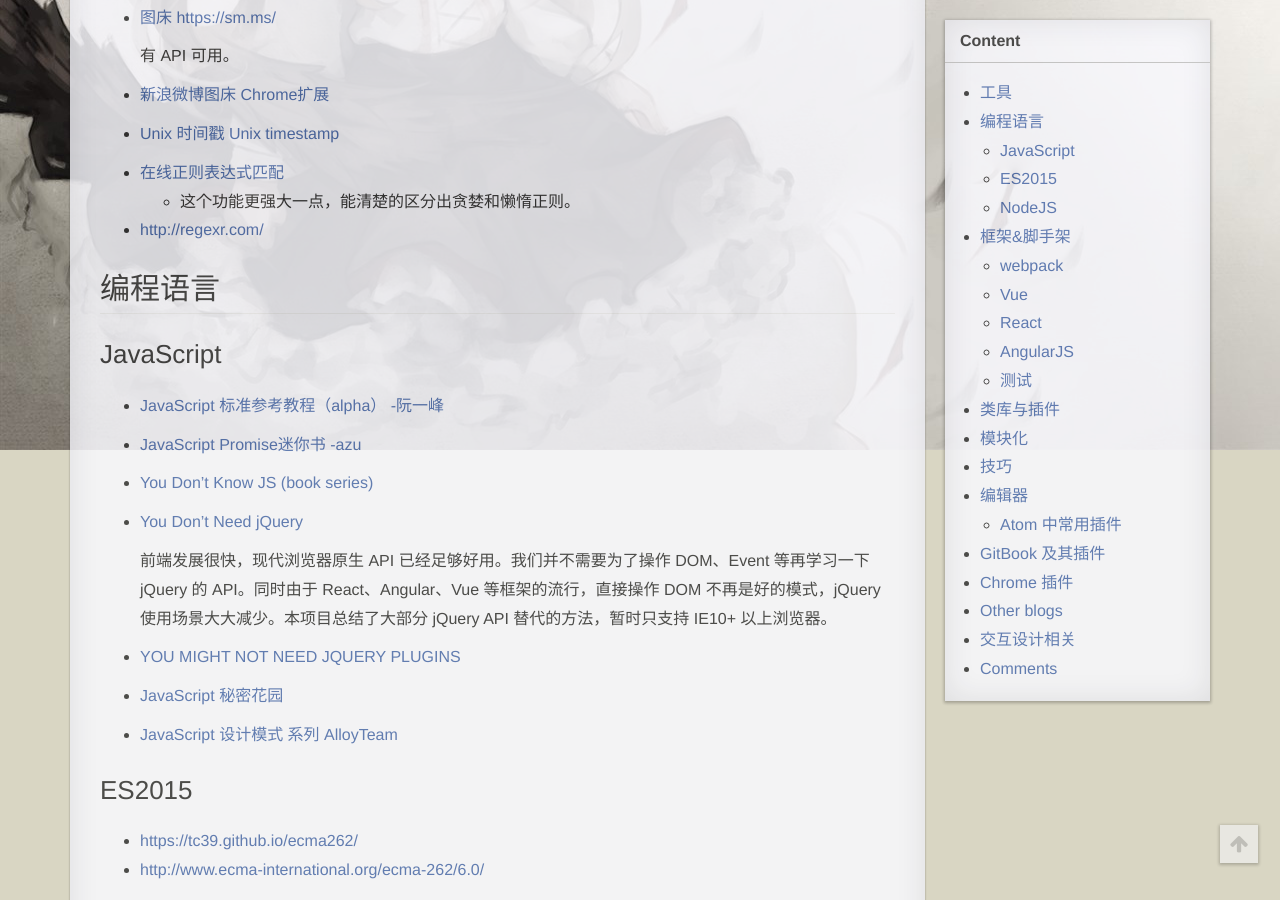
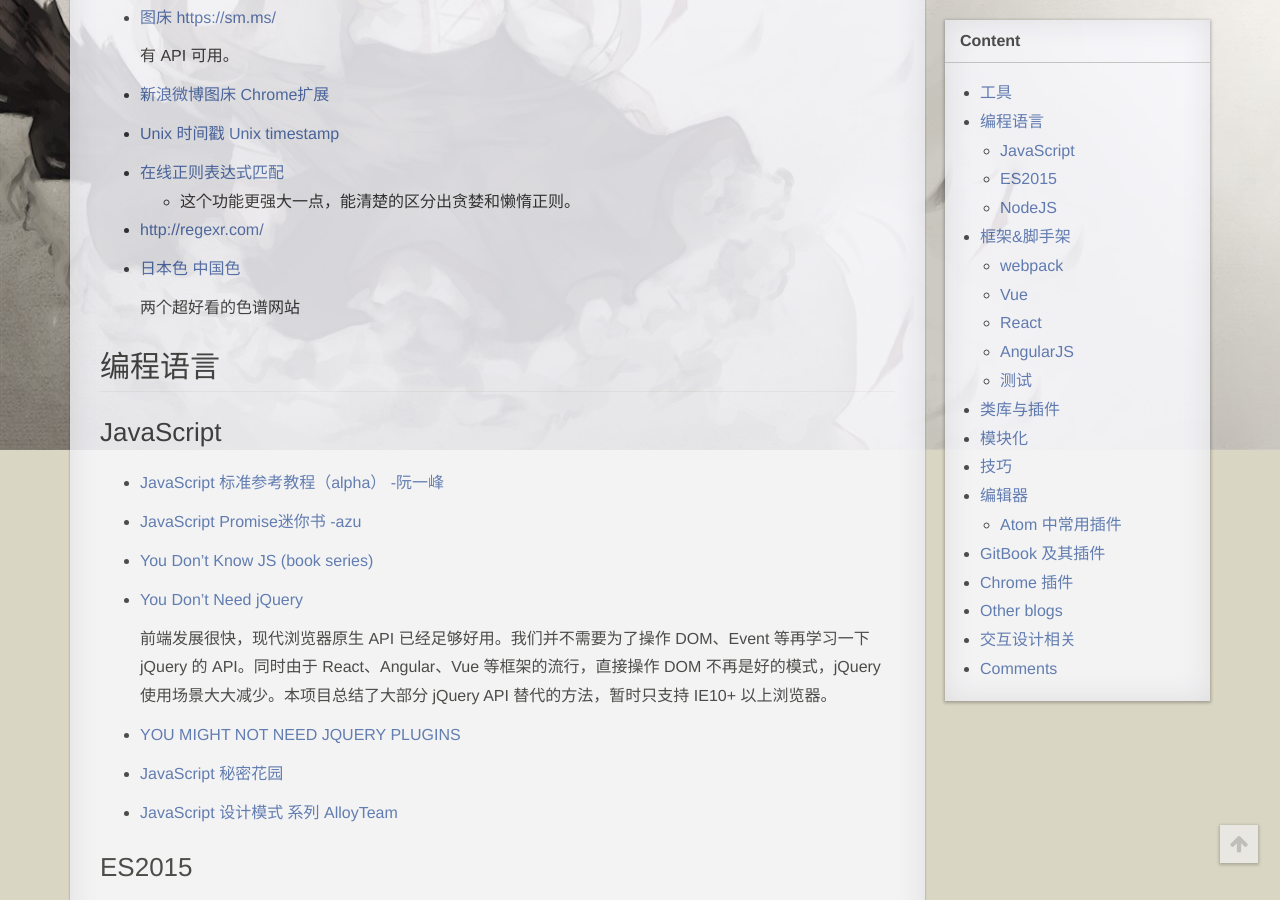
Before and after one commit to ZZITE/ZZITE.github.io, a Jekyll site: the page built from page/3collections.md, in a window 1280 px wide and 900 px high, scrolled down 630 px. Built offline with Jekyll 4.4.1, drawn with Linux system fonts in a browser that asks for light colours; comment, search, counter and statistics services are not loaded; a style sheet for code colours, icons or effects is not loaded.

Commit message:
update Collections

```diff
--- a/page/3collections.md
+++ b/page/3collections.md
@@ -42,6 +42,10 @@
 - [在线正则表达式匹配](https://regex101.com/)
     - 这个功能更强大一点，能清楚的区分出贪婪和懒惰正则。
 - [http://regexr.com/](http://regexr.com/)
+
+* [日本色](http://nipponcolors.com/)  [中国色](http://zhongguose.com/)
+
+    两个超好看的色谱网站
 
 ## 编程语言
 
```
